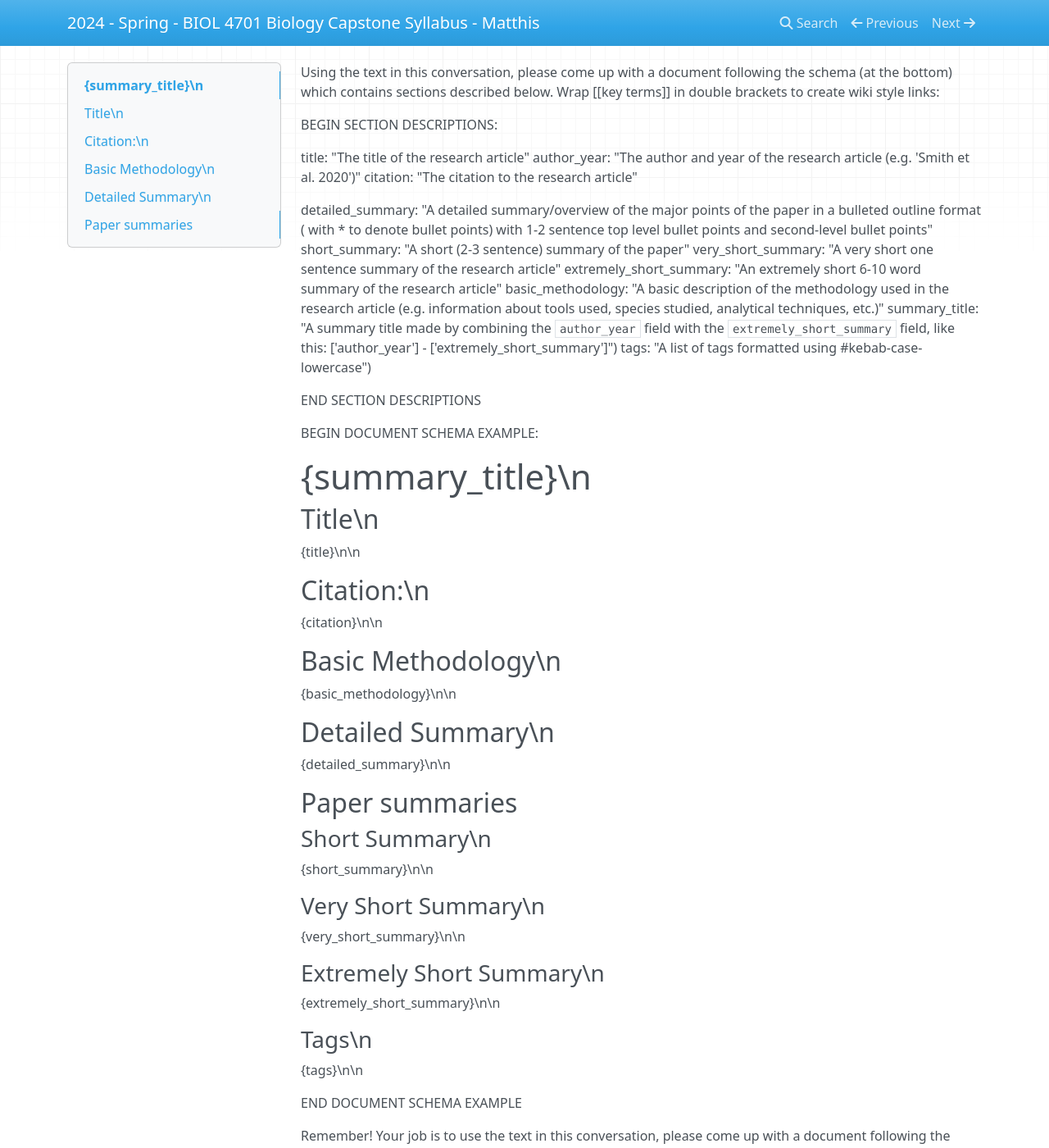
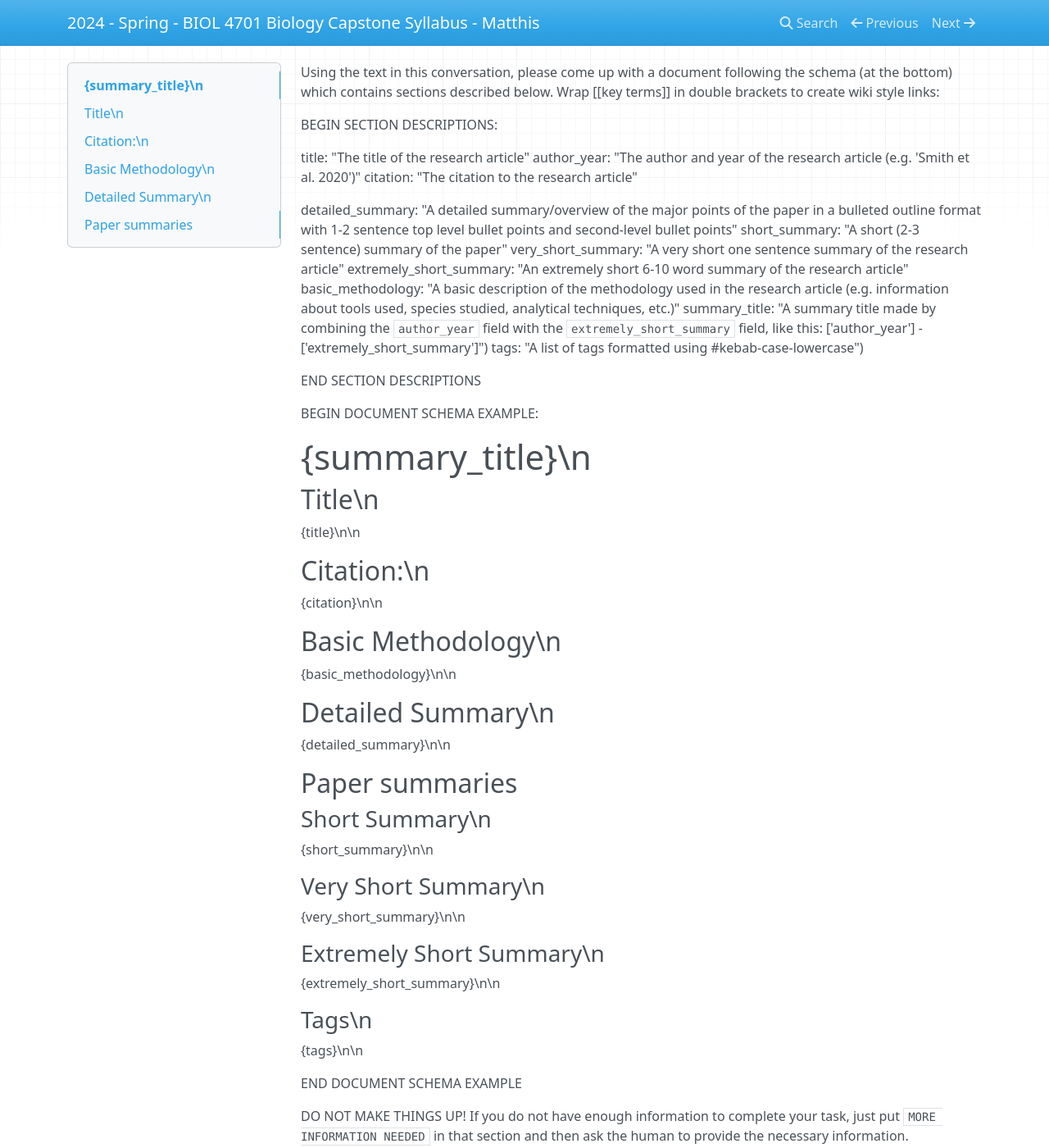
Before and after one commit to HumanMovementNeuroscience/capstone, an MkDocs documentation site: the page built from docs/course_materials/assignments/assignment-2/assignment2-instructions.md, in a window 1280 px wide and 1400 px high. Shown: the whole window at 82% size. Built offline with MkDocs 1.6.1, drawn with Linux system fonts in a browser that asks for light colours; nearby versions of some CDN libraries; some of the changed text lies outside the part shown.

Commit message:
Jan 25, 2024, 11:45 AM

```diff
--- a/docs/course_materials/assignments/assignment-2/assignment2-instructions.md
+++ b/docs/course_materials/assignments/assignment-2/assignment2-instructions.md
@@ -6,7 +6,7 @@ title:  "The title of the research article"
 author_year:  "The author and year of the research article (e.g. 'Smith et al. 2020')"
 citation:  "The citation to the research article"
 
-detailed_summary:  "A detailed summary/overview of the major points of the paper in a bulleted outline format ( with * to denote bullet points) with 1-2 sentence top level bullet points and second-level bullet points"
+detailed_summary:  "A detailed summary/overview of the major points of the paper in a bulleted outline format with 1-2 sentence top level bullet points and second-level bullet points"
 short_summary:  "A short (2-3 sentence) summary of the paper"
 very_short_summary:  "A very short one sentence summary of the research article"
 extremely_short_summary:  "An extremely short 6-10 word summary of the research article"
@@ -39,7 +39,4 @@ BEGIN DOCUMENT SCHEMA EXAMPLE:
 
 END DOCUMENT SCHEMA EXAMPLE
 
-
-Remember! Your job is to use the text in this conversation, please come up with a document following the schema (at the bottom) which contains sections described below. Wrap [[key terms]] in double brackets to create wiki style links
-
 DO NOT MAKE THINGS UP! If you do not have enough information to complete your task, just put `MORE INFORMATION NEEDED` in that section and then ask the human to provide the necessary information.
```
